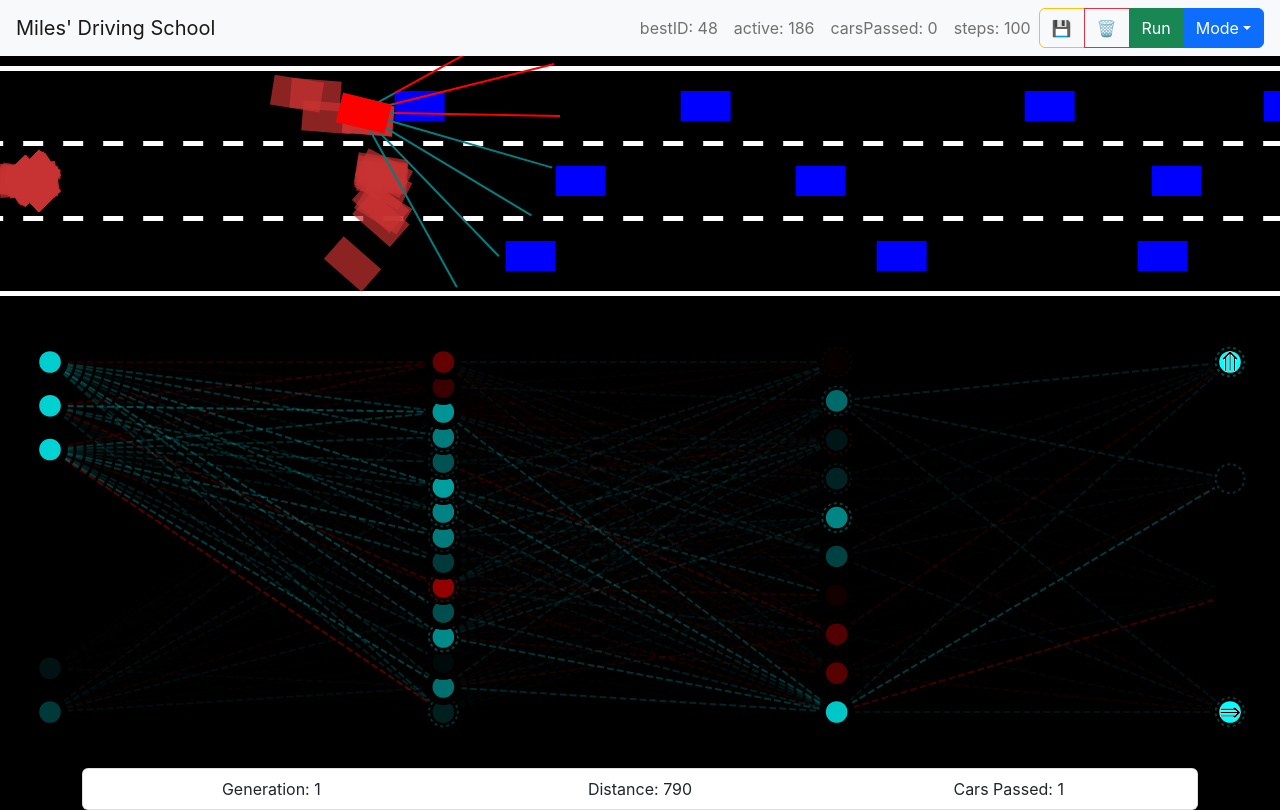
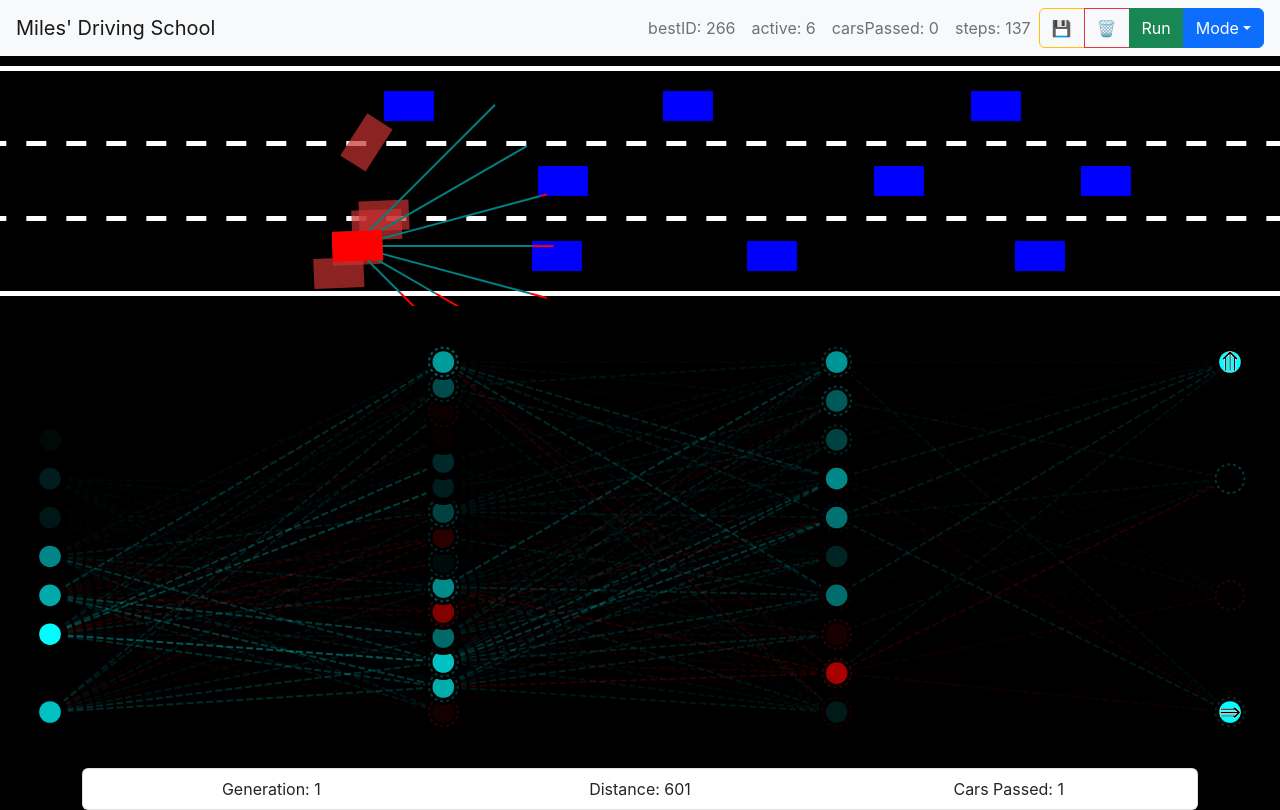
Before and after one commit to jedwards1230/cars, a React (Create React App) app: page /cars/genetic in a window 1280 px wide. Built offline with nearby package versions, Linux system fonts and the light colour scheme.

Commit message:
further optimizations

```diff
--- a/src/car/car.ts
+++ b/src/car/car.ts
@@ -218,9 +218,11 @@ export class SmartCar extends Car {
 	}
 
 	countCarsPassed(traffic: Car[]) {
-		this.carsPassed = traffic.reduce((acc, car) => {
-			return (car.x < this.x) ? acc + 1 : acc;
-		}, 0);
+		let acc = 0;
+		for (let i = 0; i < traffic.length; i++) {
+			if (traffic[i].x < this.x) acc++;
+		}
+		this.carsPassed = acc;
 	}
 
 	lazyAction(borders: Point[][], traffic: Car[], backprop = false): number[] {
@@ -238,10 +240,10 @@ export class SmartCar extends Car {
 
 		const y = this.y / RoadCanvasDefaultHeight;
 		const angle = this.angle / 4;
-		//const speed = this.speed / this.maxSpeed;
+		const speed = this.speed / this.maxSpeed;
 
 		const offsets = this.sensor.getSensorOffsets();
-		const sensorOffsets = [y, angle].concat(offsets);
+		const sensorOffsets = [y, angle, speed].concat(offsets);
 
 		return sensorOffsets;
 	}
@@ -251,16 +253,16 @@ export class SmartCar extends Car {
 		const distance = this.distance;
 		let fitness = distance / 100;
 
-		const mOffset = Math.max(...this.sensorOffsets);
-		if (mOffset > 0.3) fitness *= 1.3;
+		/* const mOffset = Math.max(...this.sensorOffsets);
+		if (mOffset < 0.1) fitness *= 1.3; */
 
 		// knock percentage of fitness if damaged
-		if (this.damaged) fitness *= 0.95;
+		if (this.damaged) fitness *= 0.9;
 
 		// multiply for each car passed
 		// target speed before passing a car for start of sim
 		fitness *= this.carsPassed > 0
-			? this.carsPassed ** (this.carsPassed + 1)
+			? this.carsPassed * (this.carsPassed + 1)
 			: this.speed / this.maxSpeed ** 2;
 
 		// try to approach 0
--- a/src/car/sensor.ts
+++ b/src/car/sensor.ts
@@ -41,7 +41,7 @@ export class Sensor {
 
     getSensorOffsets() {
         return this.readings.map(
-            s => s == null ? 0 : parseFloat((1 - s.offset).toFixed(4))
+            s => s == null ? 0 : 1 - s.offset
         );
     }
 
--- a/src/car/simulator.ts
+++ b/src/car/simulator.ts
@@ -110,13 +110,11 @@ export class Simulator {
     }
 
     getBestCar(): SmartCar {
-        // find car that is undamaged and has greated x value
-        const bestCar = this.smartCars.reduce((prev, curr) => {
-            if (curr.fitness < prev.fitness) {
-                return curr;
-            }
-            return prev;
-        }, this.smartCars[0]);
+        let bestCar = this.smartCars[0];
+        for (let i = 0; i < this.smartCars.length; i++) {
+            const car = this.smartCars[i];
+            if (car.fitness < bestCar.fitness) bestCar = car;
+        }
         bestCar.countCarsPassed(this.traffic);
         return bestCar;
     }
--- a/src/network/config.ts
+++ b/src/network/config.ts
@@ -22,7 +22,7 @@ export class AppConfig {
 			{
 				id: 0,
 				activation: "Tanh",
-				inputs: 9,
+				inputs: 10,
 				outputs: 15,
 				lr: 0.01,
 				biases: null,
--- a/src/utils.ts
+++ b/src/utils.ts
@@ -59,7 +59,11 @@ export function getRandomInt(min: number, max: number) {
 
 // dot product of two arrays
 export function dotProduct(A: any[], B: { [x: string]: number; }) {
-    return A.reduce((acc: number, cur: number, i: string | number) => acc + cur * B[i], 0);
+    let acc = 0;
+    for (let i = 0; i < A.length; i++) {
+        acc += A[i] * B[i];
+    }
+    return acc;
 }
 
 /** (targets - outputs) ** 2 */
```
